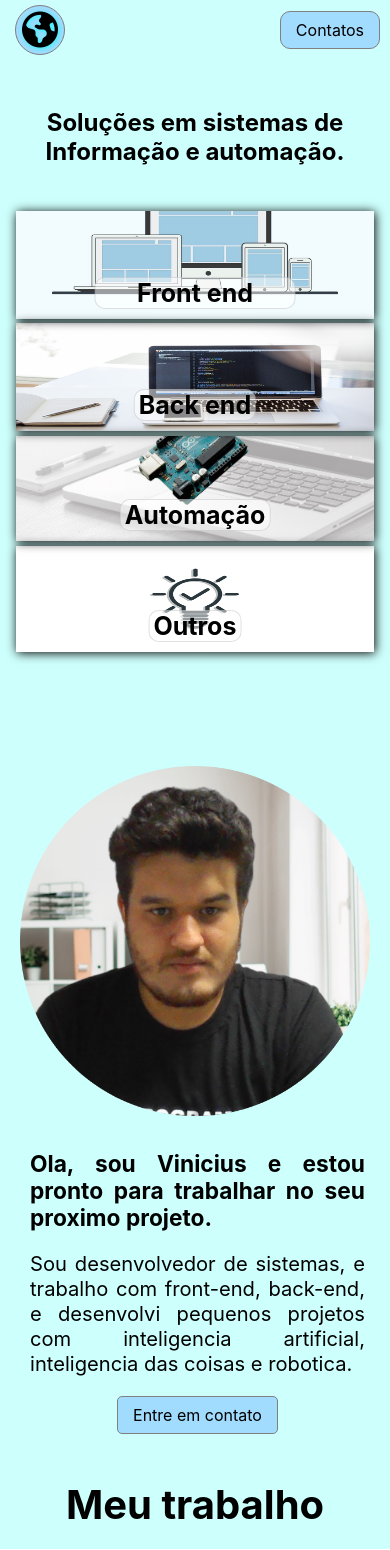
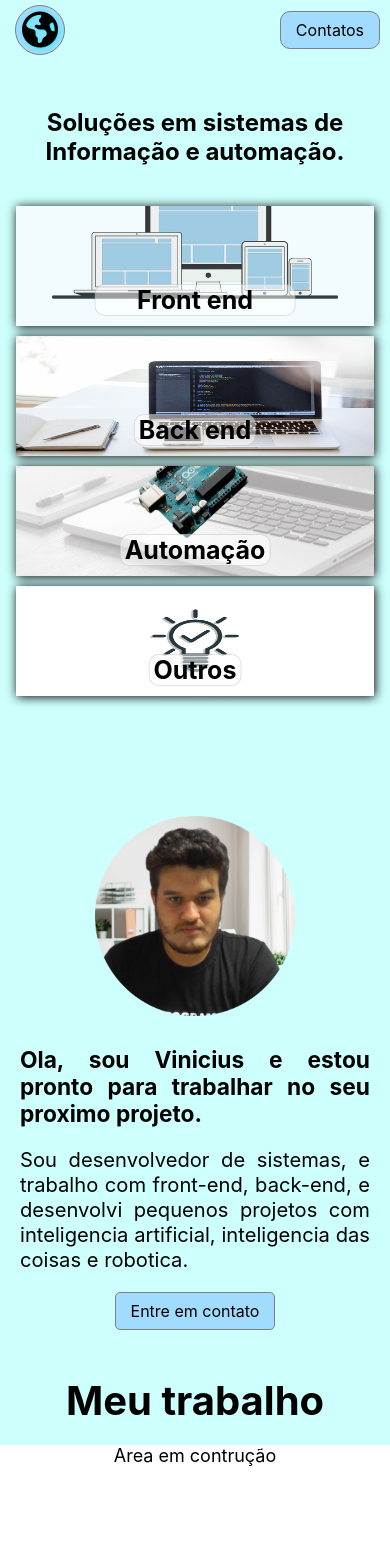
Before and after one commit to RibeiroPorto/Portifolio-f-e, a React (Create React App) app: page / in a window 390 px wide. Shown: the top 1550 px of the page. Built offline with nearby package versions, Linux system fonts and the light colour scheme.

Commit message:
modificar responsividade do profile

```diff
--- a/src/components/contact-section.css
+++ b/src/components/contact-section.css
@@ -7,8 +7,6 @@
     justify-content: center;
     align-items: center;
     color: white;
-    border-top-left-radius: 500px;
-    border-top-right-radius: 500px;
 }
 
 .contacts>div {
--- a/src/components/profile.css
+++ b/src/components/profile.css
@@ -9,10 +9,12 @@
 }
 
 .profile .photo {
-    min-width: 300px;
-    height: 300px;
-    border-radius: 300px;
+    width: 400px;
+    height: 400px;
+    border-radius: 100%;
     margin-right: 60px;
+    display: flex;
+    align-items: center;
 }
 
 .photo img {
@@ -58,13 +60,14 @@
     }
 
     .profile .photo {
-        margin-right: 20px;
+        margin-right: 30px;
     }
 
     .profile .info {
         margin-left: 10px;
         margin-right: 5px;
         height: 300px;
+        width: 75%;
     }
 
     .profile .info h3 {
@@ -86,8 +89,13 @@
     .profile .photo {
         height: 100%;
         margin: 0 auto;
+        width: 200px;
     }
 
+    .profile .info{
+        margin: 0;
+        width: 100%;
+    }
     .profile .info a {
         margin: 0 auto;
     }
--- a/src/components/projects-menu.css
+++ b/src/components/projects-menu.css
@@ -113,10 +113,20 @@
 }
 
 @media (max-width:426px){
+    .projects-section>div:nth-child(1):hover{
+        transform:scale(1.03);
+    }
+    .projects-section>div:nth-child(3):hover{
+        transform:scale(1.03);
+    }
+    .projects-section>div:nth-child(2)>div:hover{
+        transform:scale(1.03);
+    }
+
     .projects-section{
     flex-direction: column;
     width: 92%;
-    height: 450px;
+    height: 500px;
     }
     .projects-section>div{
         width: 100%;
@@ -126,17 +136,24 @@
         order: 0;
         background-size: 100% 190%;
 
+        margin-bottom:10px ;
+
     }
     .projects-section>div:last-child{
         order: 1;
 
         background-size: 100% 100%;
+
+        margin-bottom:10px ;
     }
     .projects-section>div:nth-child(2){
         order: 2;
         height: 48%;
+
     }
     .projects-section>div:nth-child(2)>div{
         height: 49%;
+
+        margin-bottom:10px ;
     }
 }
--- a/src/components/top-menu.js
+++ b/src/components/top-menu.js
@@ -20,7 +20,7 @@ function Menu() {
         <a href='#contatos'>Contatos</a>
       </div>
 
-      <a className="go-top" href='#menu' style={{ visibility: visibility }}>^</a>
+      <a className="go-top" href='#menu' style={{ visibility: visibility }}><i class="fas fa-arrow-up"></i></a>
     </>
   );
 }
```
